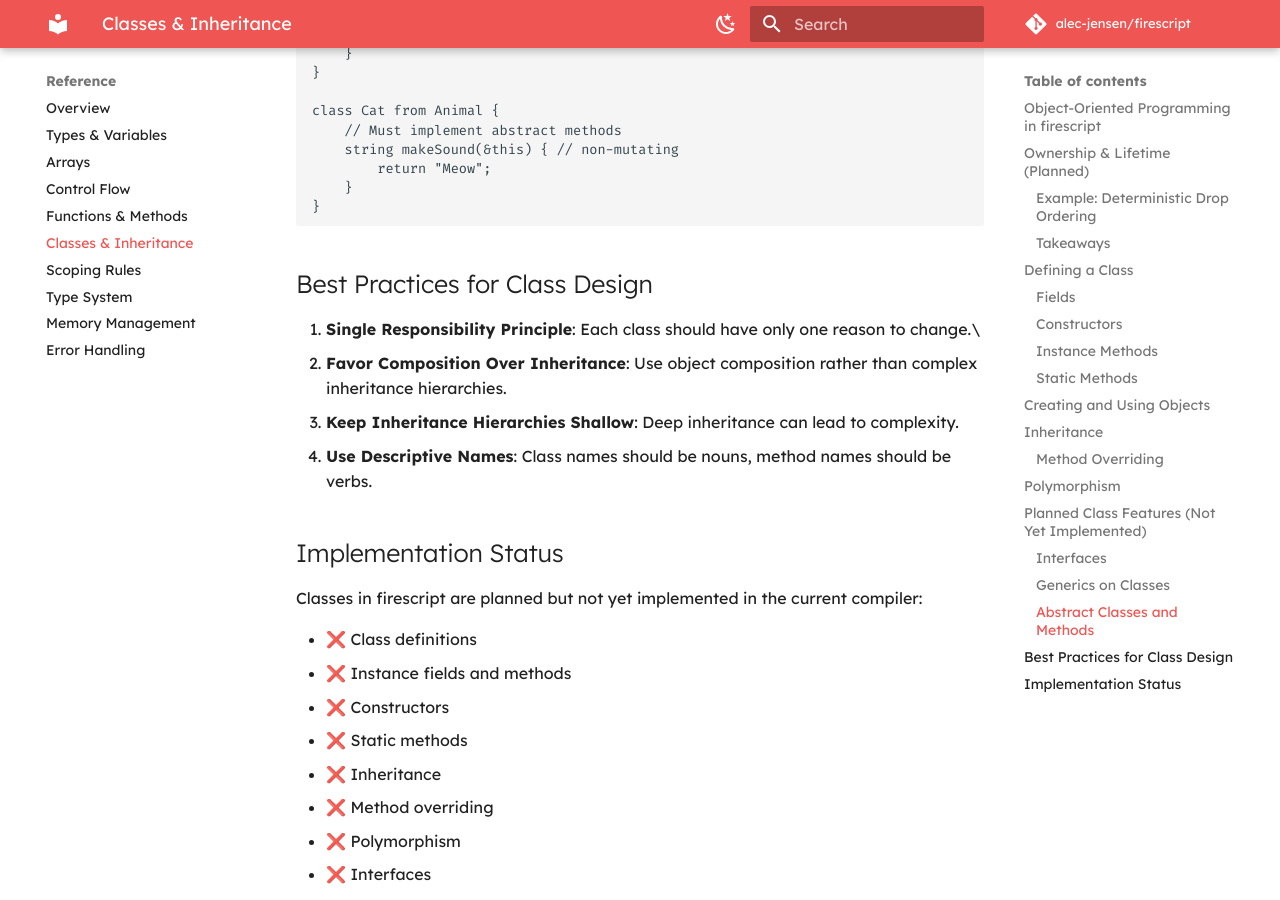
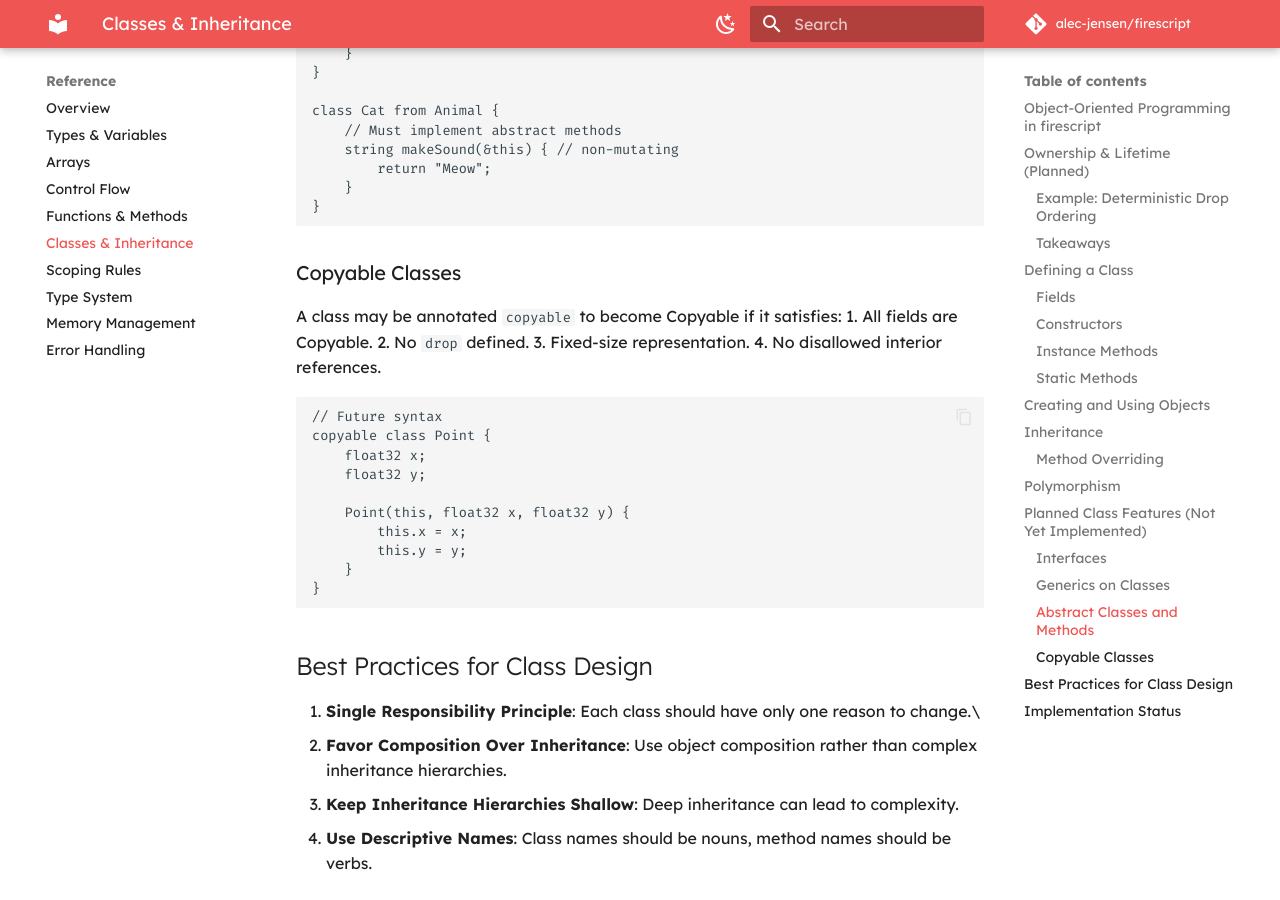
Before and after one commit to alec-jensen/firescript, an MkDocs documentation site: the page built from docs/reference/classes.md, in a window 1280 px wide and 900 px high, scrolled down 8381 px. Built offline with MkDocs 1.6.1 and Material for MkDocs 9.7.7, drawn with Linux system fonts in a browser that asks for light colours; comment, search, counter and statistics services are not loaded.

Commit message:
add Copyable info to class doc

````diff
--- a/docs/reference/classes.md
+++ b/docs/reference/classes.md
@@ -372,6 +372,27 @@ class Cat from Animal {
 }
 ```
 
+### Copyable Classes
+
+A class may be annotated `copyable` to become Copyable if it satisfies:
+1. All fields are Copyable.
+2. No `drop` defined.
+3. Fixed-size representation.
+4. No disallowed interior references.
+
+```firescript
+// Future syntax
+copyable class Point {
+    float32 x;
+    float32 y;
+
+    Point(this, float32 x, float32 y) {
+        this.x = x;
+        this.y = y;
+    }
+}
+```
+
 ## Best Practices for Class Design
 
 1. **Single Responsibility Principle**: Each class should have only one reason to change.\
````
